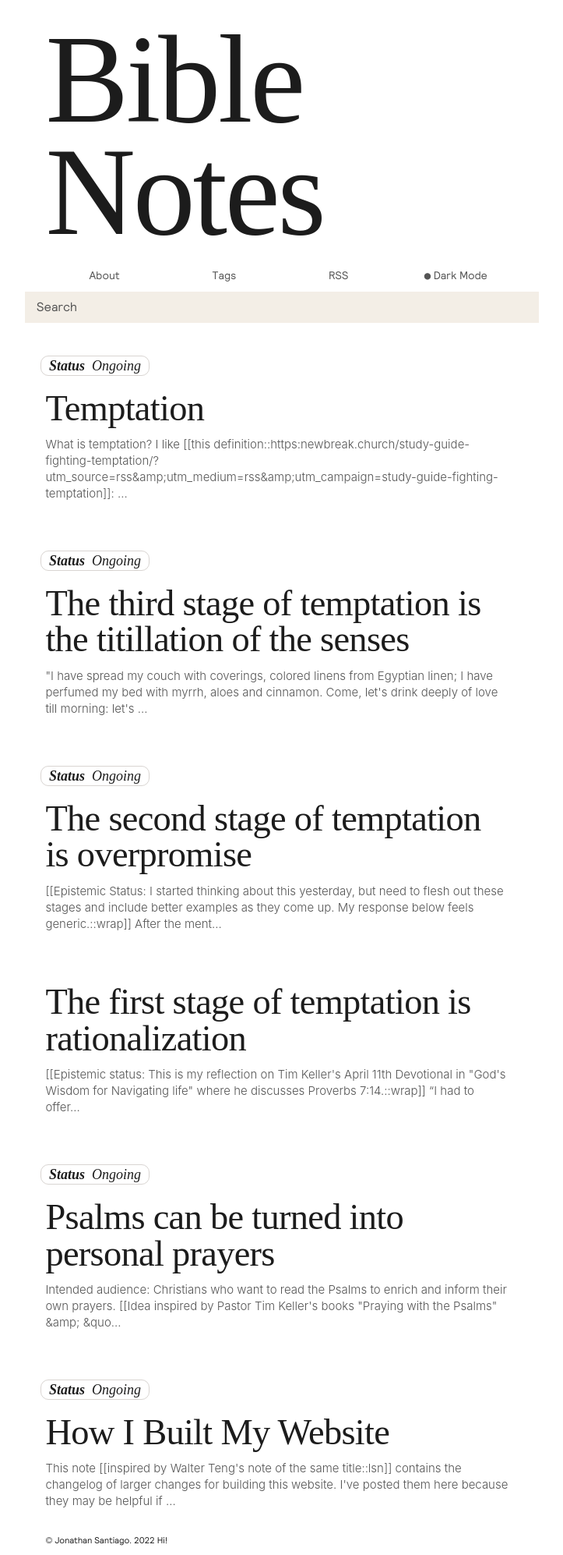
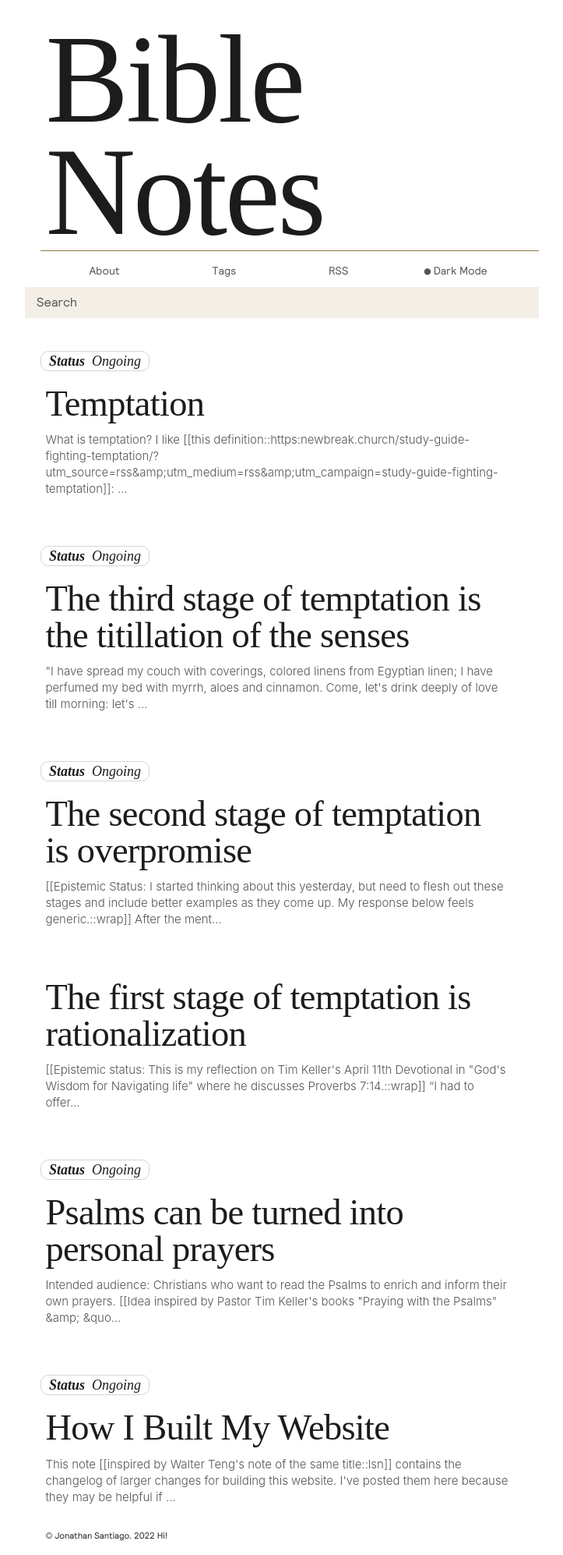
Before and after one commit to jsantiago611/digital-garden-master, a Jekyll site: the page built from index.md, in a window 1280 px wide. Shown: the whole page at 78% size, without its empty margins (278-1001 px from the left). Built offline with Jekyll 4.4.1, drawn with Linux system fonts in a browser that asks for light colours; some web fonts are replaced.

Commit message:
border bottom to header

```diff
--- a/assets/css/Style.css
+++ b/assets/css/Style.css
@@ -1714,7 +1714,9 @@ summary {
     font-family:  var(--primary-font-family);
     font-weight: 600;
     margin-left: 20px;
-    margin-bottom: 2rem;
+    /*margin-bottom: 2rem;*/
+border-bottom: 1px solid var(--c-card-border);
+	padding-bottom: 0.2rem;
 }
 
 .site-heading-ltr > .main-page-tagline {
```
